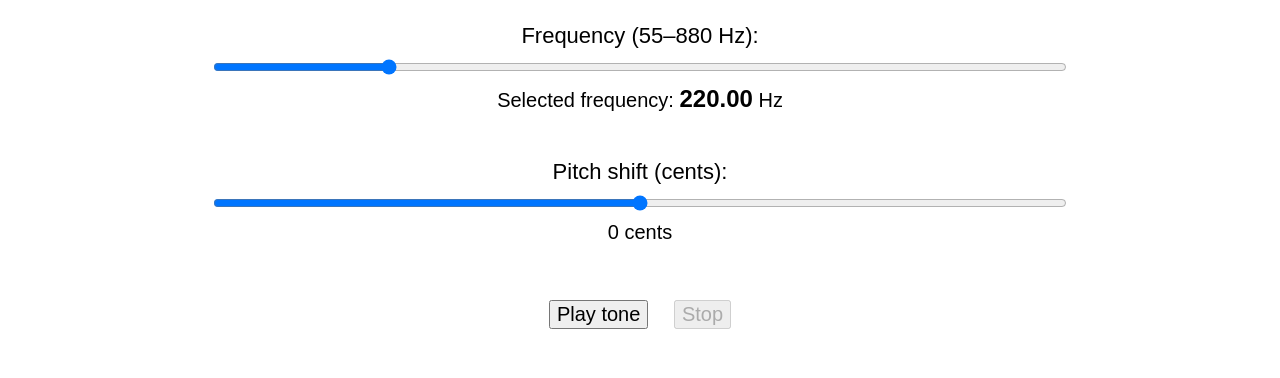
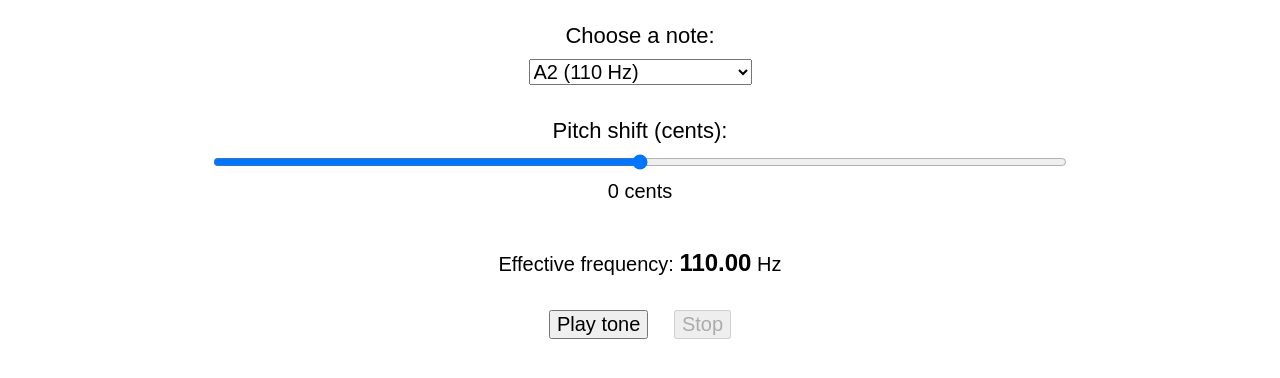
Before and after one commit to Sparky1956/Fiddle-Back-Tuning, a plain HTML site: page index.html in a window 1280 px wide. Shown: the part 232-610 px from the top of the page. Drawn offline with Linux system fonts and the light colour scheme.

Commit message:
Replace frequency slider with note selector

```diff
--- a/index.html
+++ b/index.html
@@ -37,19 +37,82 @@
 
   <h1>Fiddle Back Tones</h1>
 
-  <!-- Frequency slider (55 Hz to 880 Hz) -->
-  <label for="freqSlider">Frequency (55–880 Hz):</label><br>
-  <input type="range" id="freqSlider" min="55" max="880" value="220" step="1" style="width:70%;">
-  <div>Selected frequency: <span id="freqDisplay">220</span> Hz</div>
+  <!-- Note selector A2–A6 -->
+  <label for="noteSelect">Choose a note:</label><br>
+  <select id="noteSelect">
+    <!-- A2 to A6, chromatic -->
+    <option value="110">A2 (110 Hz)</option>
+    <option value="116.54">A#2/Bb2 (116.54 Hz)</option>
+    <option value="123.47">B2 (123.47 Hz)</option>
+
+    <option value="130.81">C3 (130.81 Hz)</option>
+    <option value="138.59">C#3/Db3 (138.59 Hz)</option>
+    <option value="146.83">D3 (146.83 Hz)</option>
+    <option value="155.56">D#3/Eb3 (155.56 Hz)</option>
+    <option value="164.81">E3 (164.81 Hz)</option>
+    <option value="174.61">F3 (174.61 Hz)</option>
+    <option value="185.00">F#3/Gb3 (185.00 Hz)</option>
+    <option value="196.00">G3 (196.00 Hz)</option>
+    <option value="207.65">G#3/Ab3 (207.65 Hz)</option>
+
+    <option value="220.00">A3 (220 Hz)</option>
+    <option value="233.08">A#3/Bb3 (233.08 Hz)</option>
+    <option value="246.94">B3 (246.94 Hz)</option>
+
+    <option value="261.63">C4 (261.63 Hz)</option>
+    <option value="277.18">C#4/Db4 (277.18 Hz)</option>
+    <option value="293.66">D4 (293.66 Hz)</option>
+    <option value="311.13">D#4/Eb4 (311.13 Hz)</option>
+    <option value="329.63">E4 (329.63 Hz)</option>
+    <option value="349.23">F4 (349.23 Hz)</option>
+    <option value="369.99">F#4/Gb4 (369.99 Hz)</option>
+    <option value="392.00">G4 (392.00 Hz)</option>
+    <option value="415.30">G#4/Ab4 (415.30 Hz)</option>
+
+    <option value="440.00">A4 (440 Hz)</option>
+    <option value="466.16">A#4/Bb4 (466.16 Hz)</option>
+    <option value="493.88">B4 (493.88 Hz)</option>
+
+    <option value="523.25">C5 (523.25 Hz)</option>
+    <option value="554.37">C#5/Db5 (554.37 Hz)</option>
+    <option value="587.33">D5 (587.33 Hz)</option>
+    <option value="622.25">D#5/Eb5 (622.25 Hz)</option>
+    <option value="659.25">E5 (659.25 Hz)</option>
+    <option value="698.46">F5 (698.46 Hz)</option>
+    <option value="739.99">F#5/Gb5 (739.99 Hz)</option>
+    <option value="783.99">G5 (783.99 Hz)</option>
+    <option value="830.61">G#5/Ab5 (830.61 Hz)</option>
+
+    <option value="880.00">A5 (880 Hz)</option>
+    <option value="932.33">A#5/Bb5 (932.33 Hz)</option>
+    <option value="987.77">B5 (987.77 Hz)</option>
+
+    <option value="1046.50">C6 (1046.50 Hz)</option>
+    <option value="1108.73">C#6/Db6 (1108.73 Hz)</option>
+    <option value="1174.66">D6 (1174.66 Hz)</option>
+    <option value="1244.51">D#6/Eb6 (1244.51 Hz)</option>
+    <option value="1318.51">E6 (1318.51 Hz)</option>
+    <option value="1396.91">F6 (1396.91 Hz)</option>
+    <option value="1479.98">F#6/Gb6 (1479.98 Hz)</option>
+    <option value="1567.98">G6 (1567.98 Hz)</option>
+    <option value="1661.22">G#6/Ab6 (1661.22 Hz)</option>
+
+    <option value="1760.00">A6 (1760 Hz)</option>
+  </select>
 
   <br><br>
 
-  <!-- Pitch shift slider in cents -->
+  <!-- Pitch shift slider -->
   <label for="pitchShift">Pitch shift (cents):</label><br>
   <input type="range" id="pitchShift" min="-200" max="200" value="0" step="1" style="width:70%;">
   <div><span id="pitchShiftValue">0</span> cents</div>
 
   <br><br>
+
+  <!-- Effective frequency -->
+  <div>Effective frequency: <span id="freqDisplay">110</span> Hz</div>
+
+  <br>
 
   <!-- Play / stop buttons -->
   <button id="playBtn">Play tone</button>
@@ -59,7 +122,7 @@
     let audioCtx = null;
     let osc = null;
 
-    const freqSlider = document.getElementById('freqSlider');
+    const noteSelect = document.getElementById('noteSelect');
     const pitchShift = document.getElementById('pitchShift');
     const pitchShiftValue = document.getElementById('pitchShiftValue');
     const freqDisplay = document.getElementById('freqDisplay');
@@ -71,7 +134,7 @@
     }
 
     function updateFrequencyDisplay() {
-      const baseFreq = parseFloat(freqSlider.value);
+      const baseFreq = parseFloat(noteSelect.value);
       const cents = parseFloat(pitchShift.value);
       const ratio = centsToRatio(cents);
       const effFreq = baseFreq * ratio;
@@ -84,7 +147,7 @@
       }
     }
 
-    freqSlider.addEventListener('input', updateFrequencyDisplay);
+    noteSelect.addEventListener('change', updateFrequencyDisplay);
     pitchShift.addEventListener('input', updateFrequencyDisplay);
 
     playBtn.addEventListener('click', () => {
@@ -96,7 +159,7 @@
         osc.disconnect();
       }
 
-      const baseFreq = parseFloat(freqSlider.value);
+      const baseFreq = parseFloat(noteSelect.value);
       const cents = parseFloat(pitchShift.value);
       const ratio = centsToRatio(cents);
       const effFreq = baseFreq * ratio;
```
